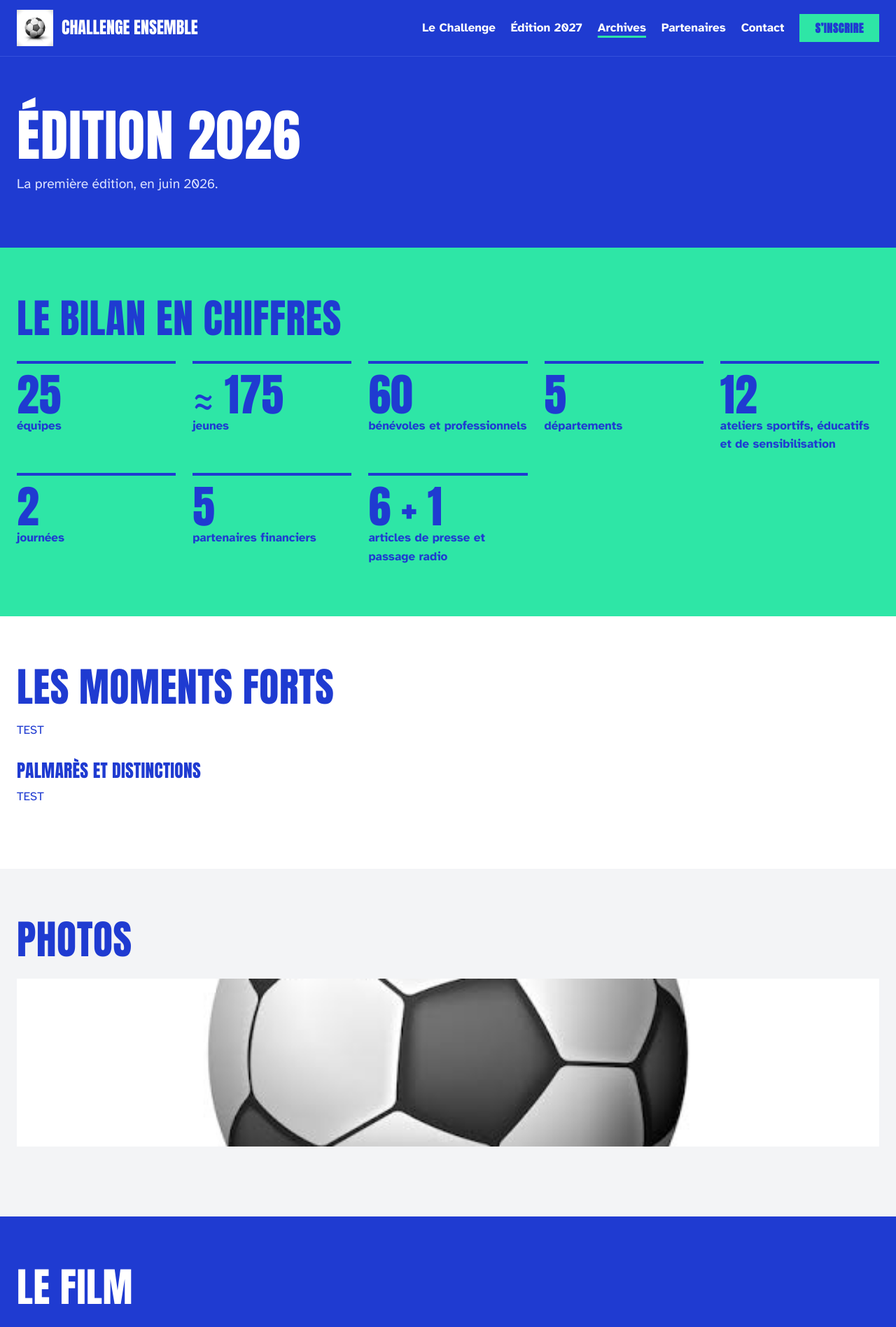
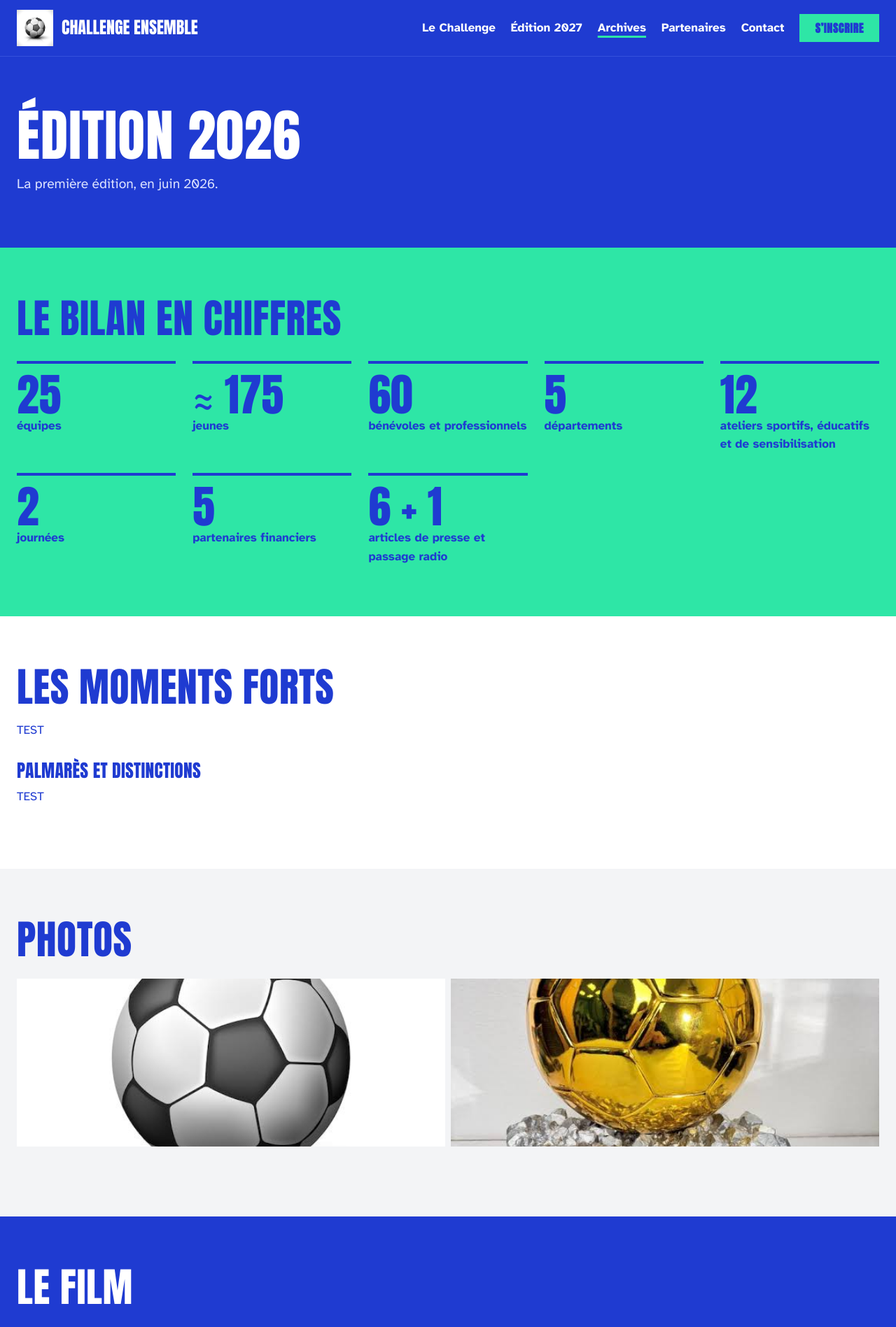
Before and after one commit to PEPBA2235/challenge-ensemble, a Jekyll site: the page built from _editions/2026.md, in a window 1280 px wide. Shown: the top 1897 px of the page at 70% size. Built offline with Jekyll 4.4.1, drawn with Linux system fonts in a browser that asks for light colours; grey boxes are pictures that could not be loaded.

Commit message:
Update _editions/2026.md (via Pages CMS)

```diff
--- a/_editions/2026.md
+++ b/_editions/2026.md
@@ -22,5 +22,6 @@ chiffres:
     libelle: articles de presse et passage radio
 photos:
   - /images/images-3.jpg
+  - /images/images.jpg
 video: TEST
 ---
```
